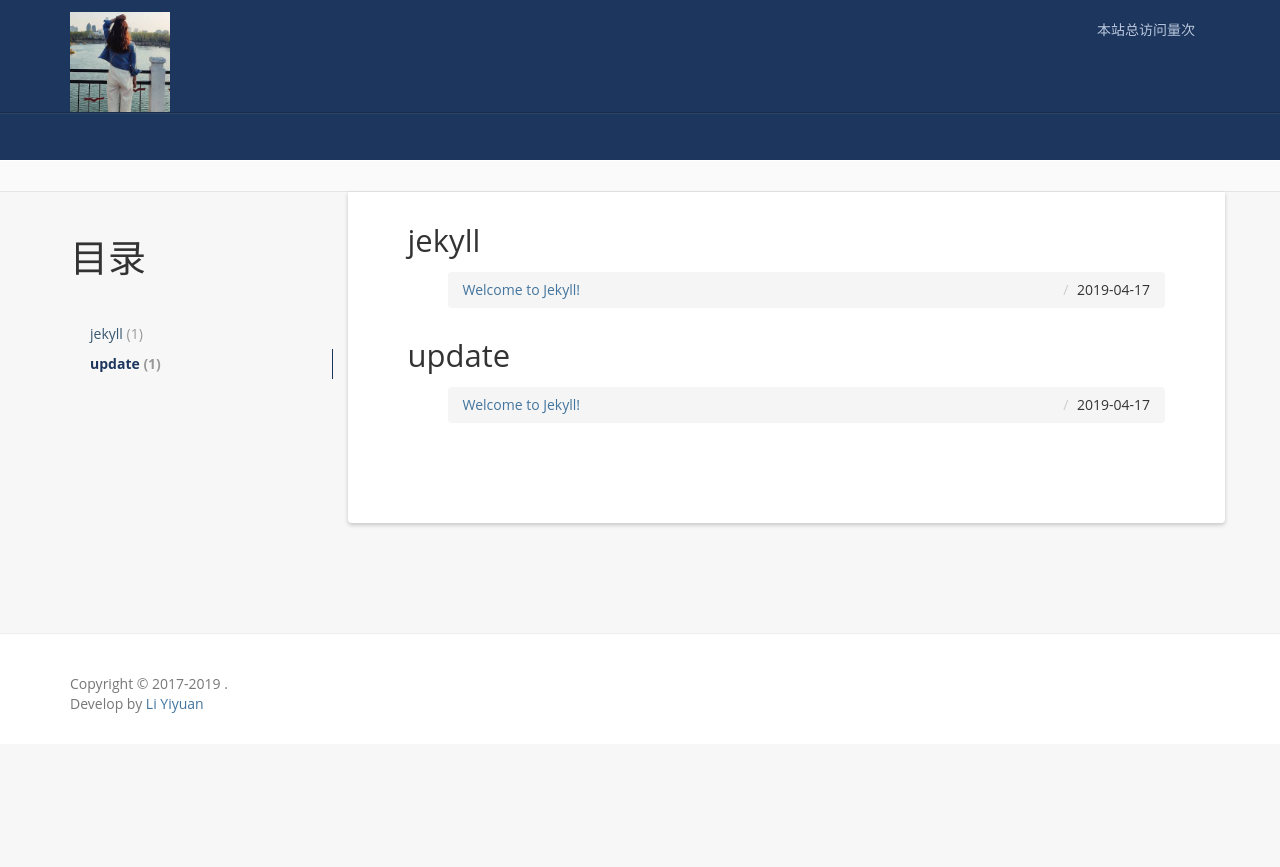
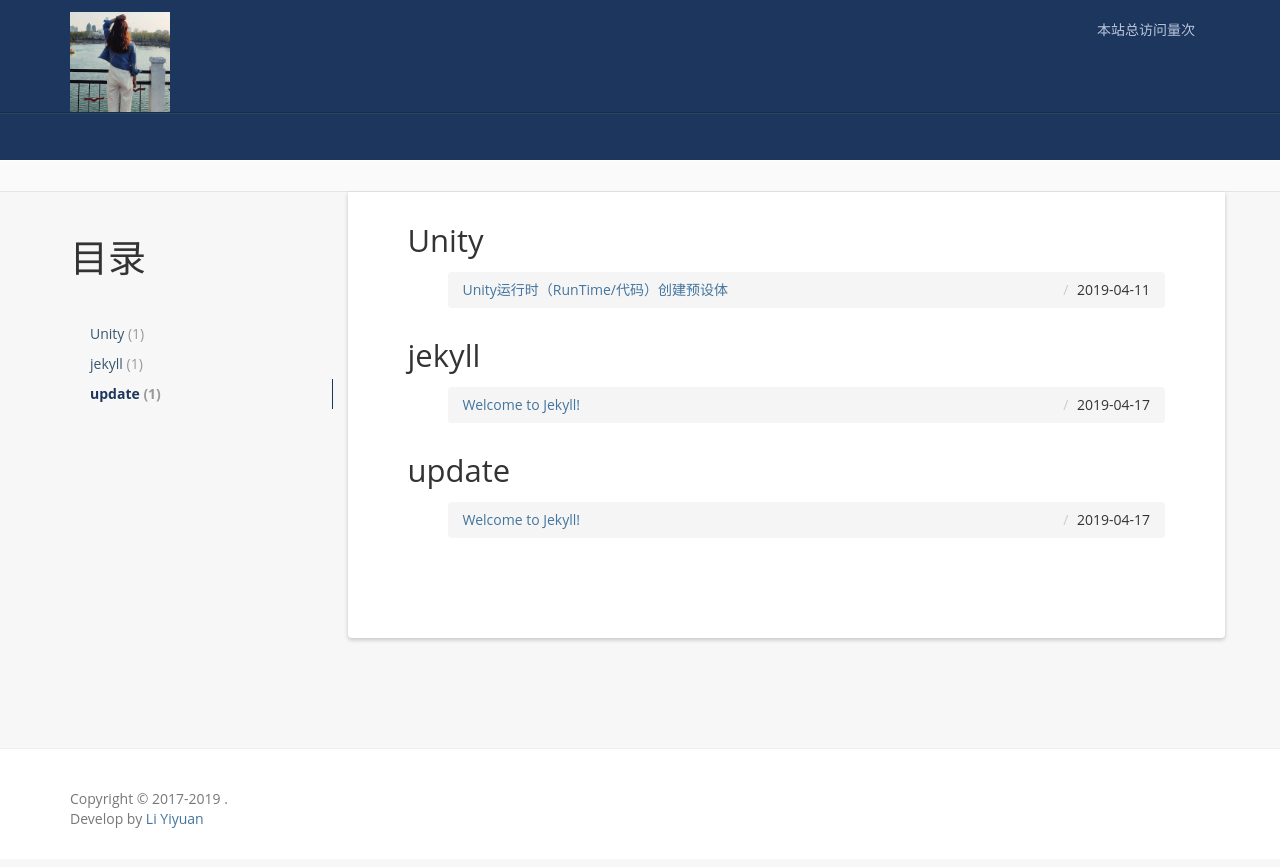
Before and after one commit to yiyuan1130/yiyuan1130.github.io, a Jekyll site: the page built from categories/index.html, in a window 1280 px wide. Shown: the top 867 px of the page. Built offline with Jekyll 4.4.1, drawn with Linux system fonts in a browser that asks for light colours; nearby versions of some CDN libraries; comment, search, counter and statistics services are not loaded; part of the change alters nothing that is shown.

Commit message:
first blog

````diff
--- a/_config.yml
+++ b/_config.yml
@@ -24,6 +24,10 @@ twitter_username: jekyllrb
 github_username:  jekyll
 
 # Build settings
+highlighter: rouge
+kramdown:
+  input: GFM
+  syntax_highlighter: rouge
 markdown: kramdown
 theme: minima
 plugins:
--- /dev/null
+++ b/_posts/2019-04-11-create prefab in runtime.markdown
@@ -0,0 +1,37 @@
+---
+layout: post
+title:  "Unity运行时（RunTime/代码）创建预设体"
+date:   2019-04-11 16:22:38 +0800
+categories: Unity
+---
+
+有事需要将SceneA中的一个对象在SceneB中使用，切换场景时候会将A场景对象全部卸载，此时就需要在切场景时候创建一个预设体，然后在SceneB中使用，动态的使用代码创建预设体，需要用到Unity的一个类PrefabUtility
+
+代码如下
+
+```C#
+using UnityEngine;
+using System.Collections;
+using UnityEditor;
+using System.IO;
+
+public class CreatePrefabInRunTime : MonoBehaviour {
+	void RunTimeCreatePrefab(GameObject obj, string prefabName)
+	{
+		string path = "Assets/Resources/CreatePrefabInRunTime/Prefabs/" + prefabName + ".prefab";
+		if (File.Exists (path)) {
+			Debug.Log ("is have");
+		}
+
+		// 如果不做路径判断，则会覆盖原路径中的文件
+		PrefabUtility.CreatePrefab (path, obj);
+	}
+
+	void OnGUI(){
+		if (GUILayout.Button ("create prefab")) {
+			GameObject obj = GameObject.Find ("TestPanel");
+			RunTimeCreatePrefab (obj, "test_panel_prefab");
+		}
+	}
+}
+```
````
